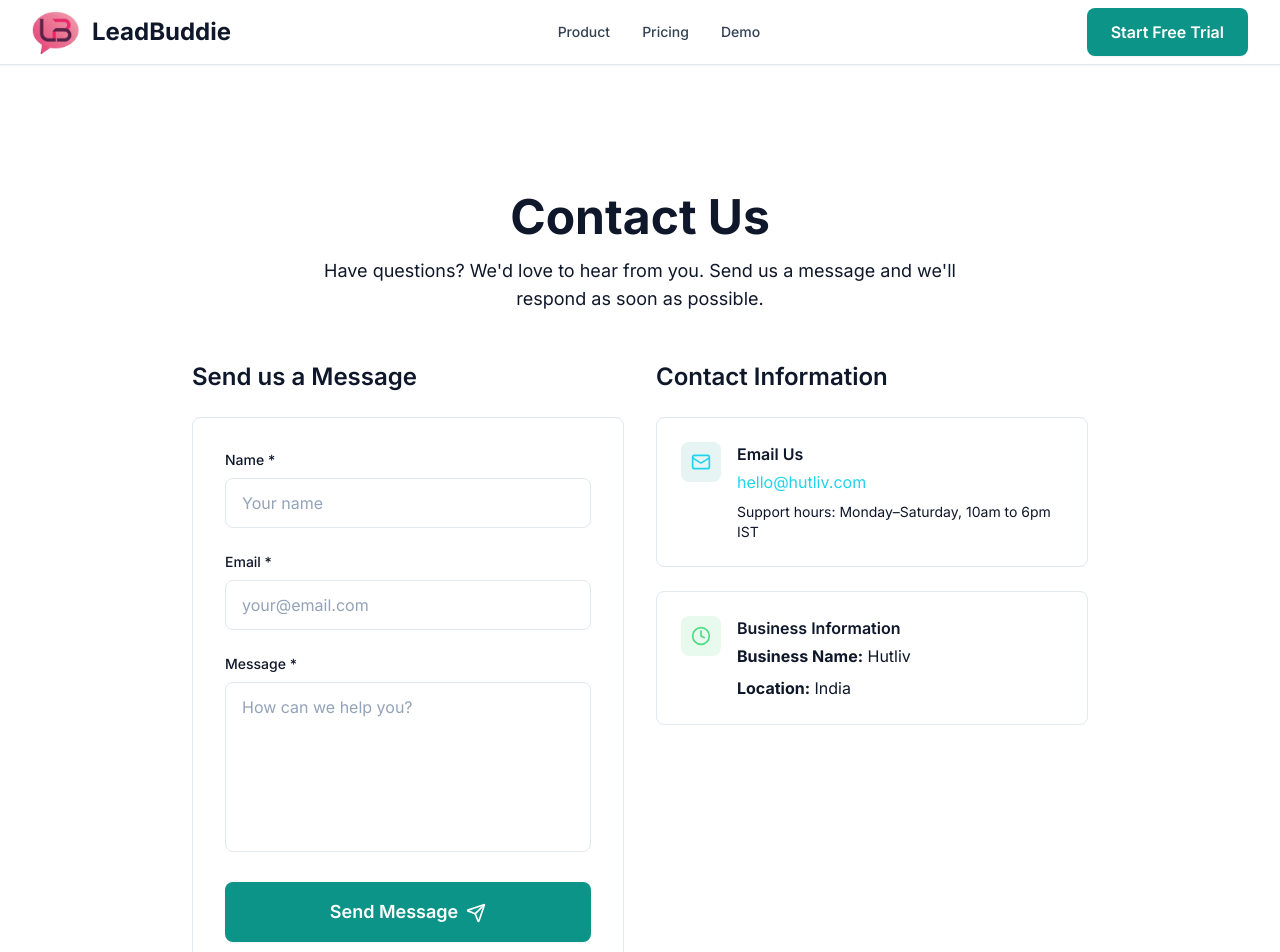
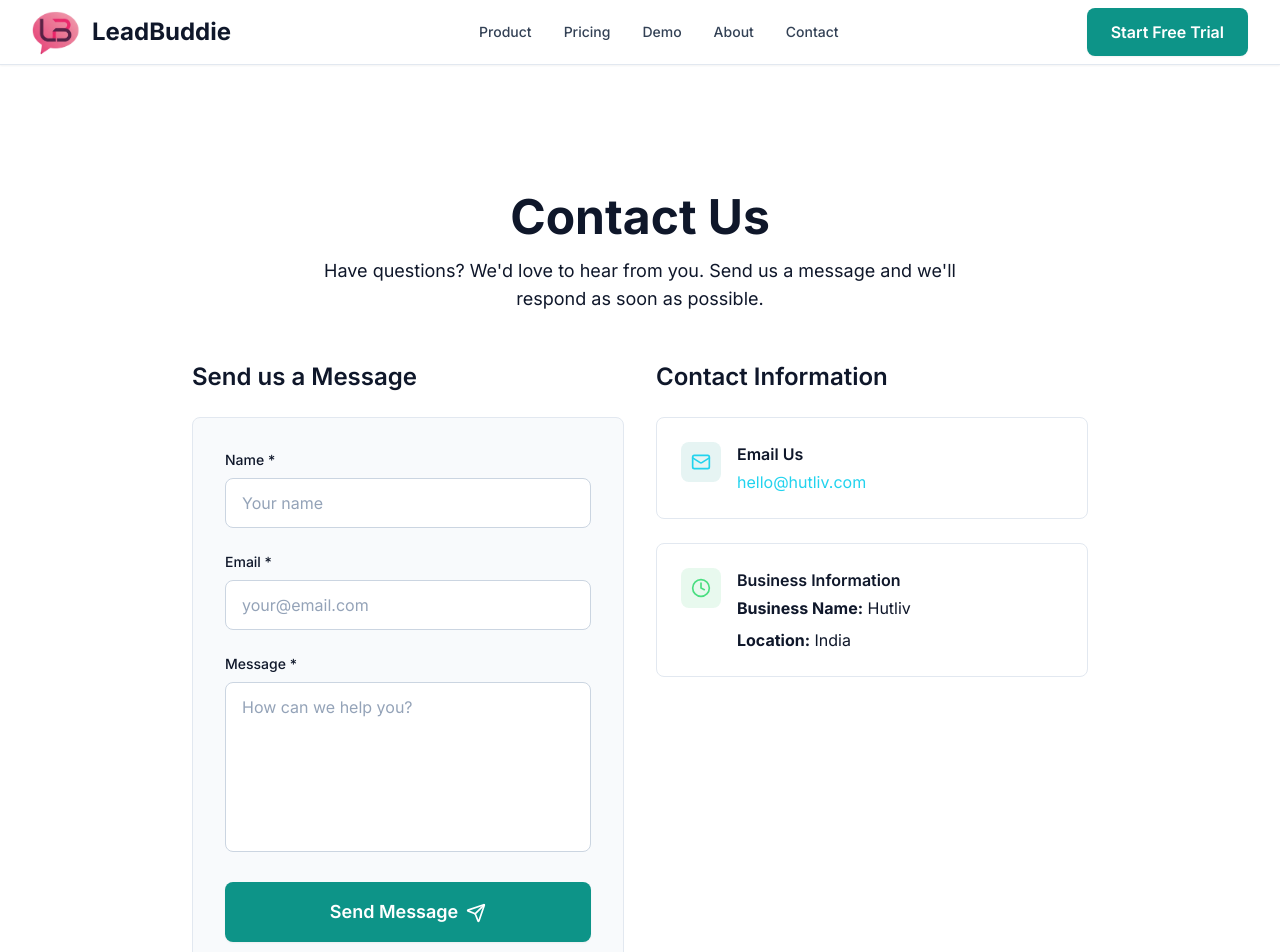
Before and after one commit to vivek6868/leadbuddie-website, a Next.js app: page /contact in a window 1280 px wide. Shown: the top 952 px of the page. Built offline with nearby package versions, Linux system fonts and the light colour scheme.

Commit message:
website-fix

```diff
--- a/app/contact/page.tsx
+++ b/app/contact/page.tsx
@@ -6,7 +6,7 @@ import { Mail, Phone, MapPin, Clock } from 'lucide-react'
 
 export const metadata: Metadata = {
   title: 'Contact Us - LeadBuddie',
-  description: 'Contact LeadBuddie support. Email hello@hutliv.com. Support hours: Monday–Saturday, 10am to 6pm IST.',
+  description: 'Contact LeadBuddie support. Email hello@hutliv.com.',
 }
 
 export default function ContactPage() {
@@ -25,13 +25,13 @@ export default function ContactPage() {
         <div className="grid grid-cols-1 lg:grid-cols-2 gap-8 mb-12">
           {/* Contact Form */}
           <div>
-            <h2 className="text-2xl font-semibold mb-6">Send us a Message</h2>
+            <h2 className="text-2xl font-semibold mb-6 text-gray-900 dark:text-white">Send us a Message</h2>
             <ContactForm />
           </div>
 
           {/* Contact Information */}
           <div>
-            <h2 className="text-2xl font-semibold mb-6">Contact Information</h2>
+            <h2 className="text-2xl font-semibold mb-6 text-gray-900 dark:text-white">Contact Information</h2>
             <div className="space-y-6">
               <div className="bg-dark-800/50 border border-dark-700 rounded-lg p-6">
                 <div className="flex items-start space-x-4">
@@ -42,13 +42,10 @@ export default function ContactPage() {
                     <h3 className="font-semibold mb-1">Email Us</h3>
                     <a
                       href={`mailto:${CONTACT.general}`}
-                      className="text-primary-400 hover:text-primary-300 transition-colors block mb-2"
+                      className="text-primary-400 hover:text-primary-300 transition-colors block"
                     >
                       {CONTACT.general}
                     </a>
-                    <p className="text-sm text-dark-400">
-                      Support hours: Monday–Saturday, 10am to 6pm IST
-                    </p>
                   </div>
                 </div>
               </div>
--- a/app/globals.css
+++ b/app/globals.css
@@ -60,3 +60,14 @@ body {
 ::-webkit-scrollbar-thumb:hover {
   background: #94a3b8;
 }
+
+/* Ensure contact form textarea text is visible */
+textarea#message {
+  color: #0f172a !important;
+}
+
+@media (prefers-color-scheme: dark) {
+  textarea#message {
+    color: #ffffff !important;
+  }
+}
--- a/components/forms/ContactForm.tsx
+++ b/components/forms/ContactForm.tsx
@@ -50,10 +50,10 @@ export function ContactForm() {
   }
 
   return (
-    <div className="bg-dark-800/50 border border-dark-700 rounded-lg p-6 md:p-8">
+    <div className="bg-gray-50 dark:bg-dark-800/50 border border-gray-200 dark:border-dark-700 rounded-lg p-6 md:p-8">
       <form onSubmit={handleSubmit} className="space-y-6">
         <div>
-          <label htmlFor="name" className="block text-sm font-medium mb-2">
+          <label htmlFor="name" className="block text-sm font-medium mb-2 text-gray-900 dark:text-gray-200">
             Name *
           </label>
           <input
@@ -63,13 +63,13 @@ export function ContactForm() {
             required
             value={formData.name}
             onChange={handleChange}
-            className="w-full px-4 py-3 bg-dark-900 border border-dark-700 rounded-lg text-white placeholder-dark-500 focus:outline-none focus:ring-2 focus:ring-primary-600 focus:border-transparent"
+            className="w-full px-4 py-3 bg-white dark:bg-dark-900 border border-gray-300 dark:border-dark-700 rounded-lg text-gray-900 dark:text-white placeholder-gray-400 dark:placeholder-dark-500 focus:outline-none focus:ring-2 focus:ring-primary-600 focus:border-transparent"
             placeholder="Your name"
           />
         </div>
 
         <div>
-          <label htmlFor="email" className="block text-sm font-medium mb-2">
+          <label htmlFor="email" className="block text-sm font-medium mb-2 text-gray-900 dark:text-gray-200">
             Email *
           </label>
           <input
@@ -79,13 +79,13 @@ export function ContactForm() {
             required
             value={formData.email}
             onChange={handleChange}
-            className="w-full px-4 py-3 bg-dark-900 border border-dark-700 rounded-lg text-white placeholder-dark-500 focus:outline-none focus:ring-2 focus:ring-primary-600 focus:border-transparent"
+            className="w-full px-4 py-3 bg-white dark:bg-dark-900 border border-gray-300 dark:border-dark-700 rounded-lg text-gray-900 dark:text-white placeholder-gray-400 dark:placeholder-dark-500 focus:outline-none focus:ring-2 focus:ring-primary-600 focus:border-transparent"
             placeholder="your@email.com"
           />
         </div>
 
         <div>
-          <label htmlFor="message" className="block text-sm font-medium mb-2">
+          <label htmlFor="message" className="block text-sm font-medium mb-2 text-gray-900 dark:text-gray-200">
             Message *
           </label>
           <textarea
@@ -95,7 +95,7 @@ export function ContactForm() {
             rows={6}
             value={formData.message}
             onChange={handleChange}
-            className="w-full px-4 py-3 bg-dark-900 border border-dark-700 rounded-lg text-white placeholder-dark-500 focus:outline-none focus:ring-2 focus:ring-primary-600 focus:border-transparent resize-none"
+            className="w-full px-4 py-3 bg-white dark:bg-dark-900 border border-gray-300 dark:border-dark-700 rounded-lg text-gray-900 dark:text-white placeholder-gray-400 dark:placeholder-dark-500 focus:outline-none focus:ring-2 focus:ring-primary-600 focus:border-transparent resize-none"
             placeholder="How can we help you?"
           />
         </div>
@@ -131,8 +131,8 @@ export function ContactForm() {
         </Button>
       </form>
 
-      <div className="mt-6 pt-6 border-t border-dark-700">
-        <p className="text-sm text-dark-400 text-center">
+      <div className="mt-6 pt-6 border-t border-gray-200 dark:border-dark-700">
+        <p className="text-sm text-gray-600 dark:text-dark-400 text-center">
           Or email us directly at{' '}
           <a href="mailto:hello@hutliv.com" className="text-primary-400 hover:text-primary-300">
             hello@hutliv.com
--- a/lib/constants.ts
+++ b/lib/constants.ts
@@ -16,6 +16,8 @@ export const NAVIGATION = [
   { name: 'Product', href: '/product' },
   { name: 'Pricing', href: '/pricing' },
   { name: 'Demo', href: '/demo' },
+  { name: 'About', href: '/about' },
+  { name: 'Contact', href: '/contact' },
 ] as const
 
 export const LEGAL_LINKS = [
```
